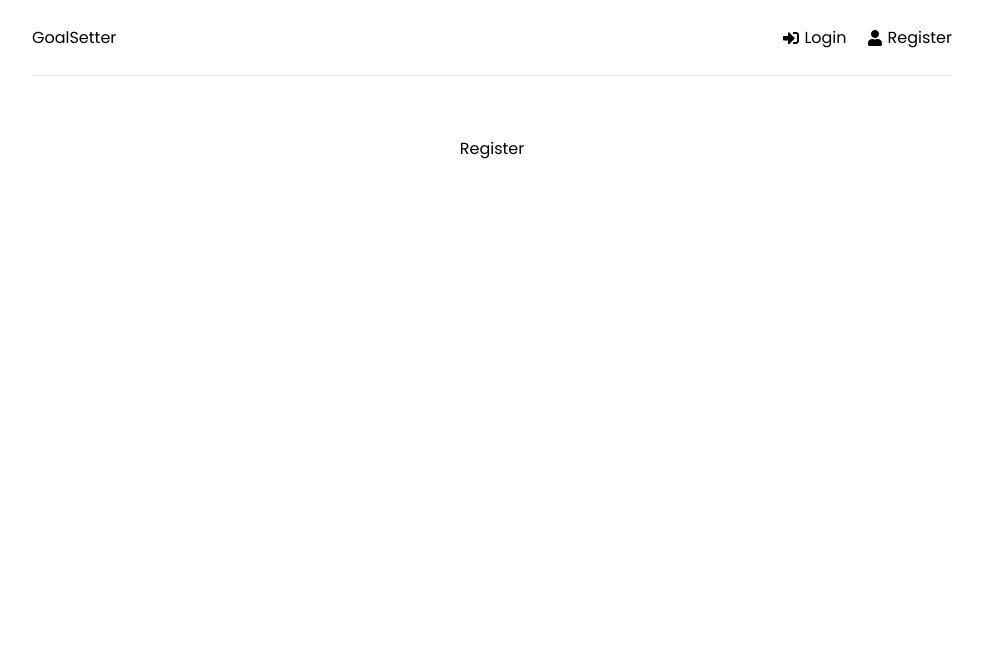
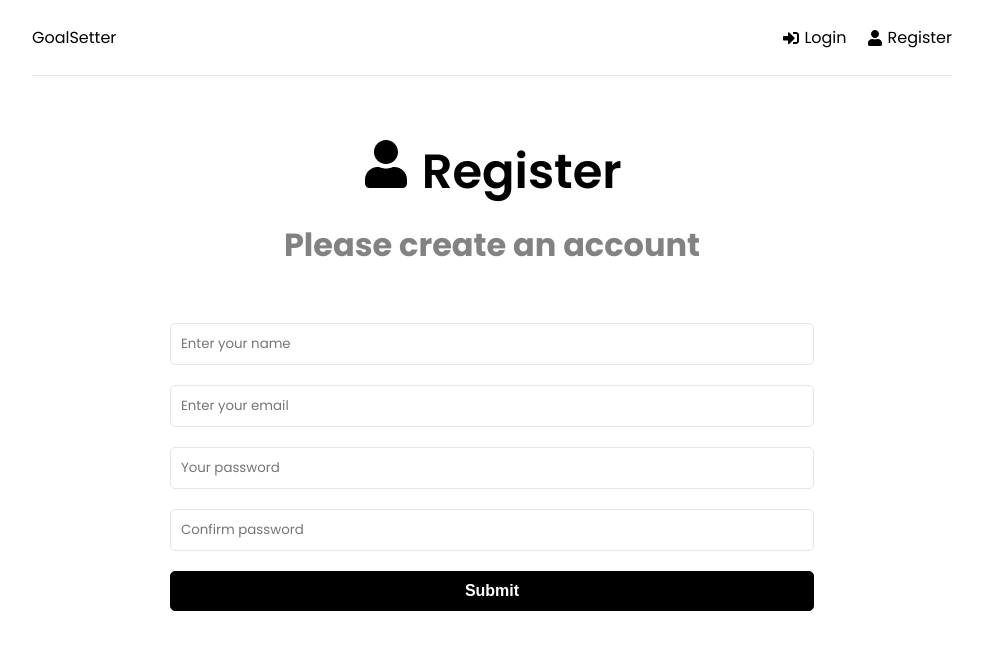
Before and after one commit to matsubrasil/mern001_traversy, a React (Create React App) app in the folder frontend/: page /register in a window 1280 px wide. Shown: the top 650 px of the page, without its empty margins (148-1131 px from the left). Built offline with nearby package versions, Linux system fonts and the light colour scheme.

Commit message:
feat: add forms - login and register

```diff
--- a/frontend/src/pages/login.page.jsx
+++ b/frontend/src/pages/login.page.jsx
@@ -1,7 +1,65 @@
-import React from 'react'
+import { useState, useEffect } from 'react';
+import { FaSignInAlt } from 'react-icons/fa';
 
 export const Login = () => {
+  const [formData, setFormData] = useState({
+    email: '',
+    password: '',
+  });
+
+  const { email, password } = formData;
+
+  const onChange = (e) => {
+    setFormData((prevState) => ({
+      ...prevState,
+      [e.target.name]: e.target.value,
+    }));
+  };
+
+  const onSubmit = (e) => {
+    e.preventDefault();
+  };
+
   return (
-    <div>Login</div>
-  )
-}
+    <>
+      <section className='heading'>
+        <h1>
+          <FaSignInAlt /> Login
+        </h1>
+        <p>Login and start setting goals</p>
+      </section>
+      <section className='form'>
+        <form onSubmit={onSubmit}>
+          <div className='form-group'>
+            <input
+              type='email'
+              className='form-control'
+              id='email'
+              name='email'
+              value={email}
+              placeholder='Enter your email'
+              onChange={onChange}
+            />
+          </div>
+          <div className='form-group'>
+            <input
+              type='password'
+              className='form-control'
+              id='password'
+              name='password'
+              value={password}
+              placeholder='Your password'
+              onChange={onChange}
+            />
+          </div>
+
+          <div className='form-group'>
+            <button type='submit' className='btn btn-block'>
+              Submit
+            </button>
+          </div>
+        </form>
+      </section>
+    </>
+  );
+};
--- a/frontend/src/pages/register.page.jsx
+++ b/frontend/src/pages/register.page.jsx
@@ -1,7 +1,88 @@
-import React from 'react'
+import { useState, useEffect } from 'react';
+import { FaUser } from 'react-icons/fa';
 
 export const Register = () => {
+  const [formData, setFormData] = useState({
+    name: '',
+    email: '',
+    password: '',
+    password2: '',
+  });
+
+  const { name, email, password, password2 } = formData;
+
+  const onChange = (e) => {
+    setFormData((prevState) => ({
+      ...prevState,
+      [e.target.name]: e.target.value,
+    }));
+  };
+
+  const onSubmit = (e) => {
+    e.preventDefault();
+  };
+
   return (
-    <div>Register</div>
-  )
-}
+    <>
+      <section className='heading'>
+        <h1>
+          <FaUser /> Register
+        </h1>
+        <p>Please create an account</p>
+      </section>
+      <section className='form'>
+        <form onSubmit={onSubmit}>
+          <div className='form-group'>
+            <input
+              type='text'
+              className='form-control'
+              id='name'
+              name='name'
+              value={name}
+              placeholder='Enter your name'
+              onChange={onChange}
+            />
+          </div>
+          <div className='form-group'>
+            <input
+              type='email'
+              className='form-control'
+              id='email'
+              name='email'
+              value={email}
+              placeholder='Enter your email'
+              onChange={onChange}
+            />
+          </div>
+          <div className='form-group'>
+            <input
+              type='password'
+              className='form-control'
+              id='password'
+              name='password'
+              value={password}
+              placeholder='Your password'
+              onChange={onChange}
+            />
+          </div>
+          <div className='form-group'>
+            <input
+              type='password'
+              className='form-control'
+              id='password2'
+              name='password2'
+              value={password2}
+              placeholder='Confirm password'
+              onChange={onChange}
+            />
+          </div>
+          <div className='form-group'>
+            <button type='submit' className='btn btn-block'>
+              Submit
+            </button>
+          </div>
+        </form>
+      </section>
+    </>
+  );
+};
```
